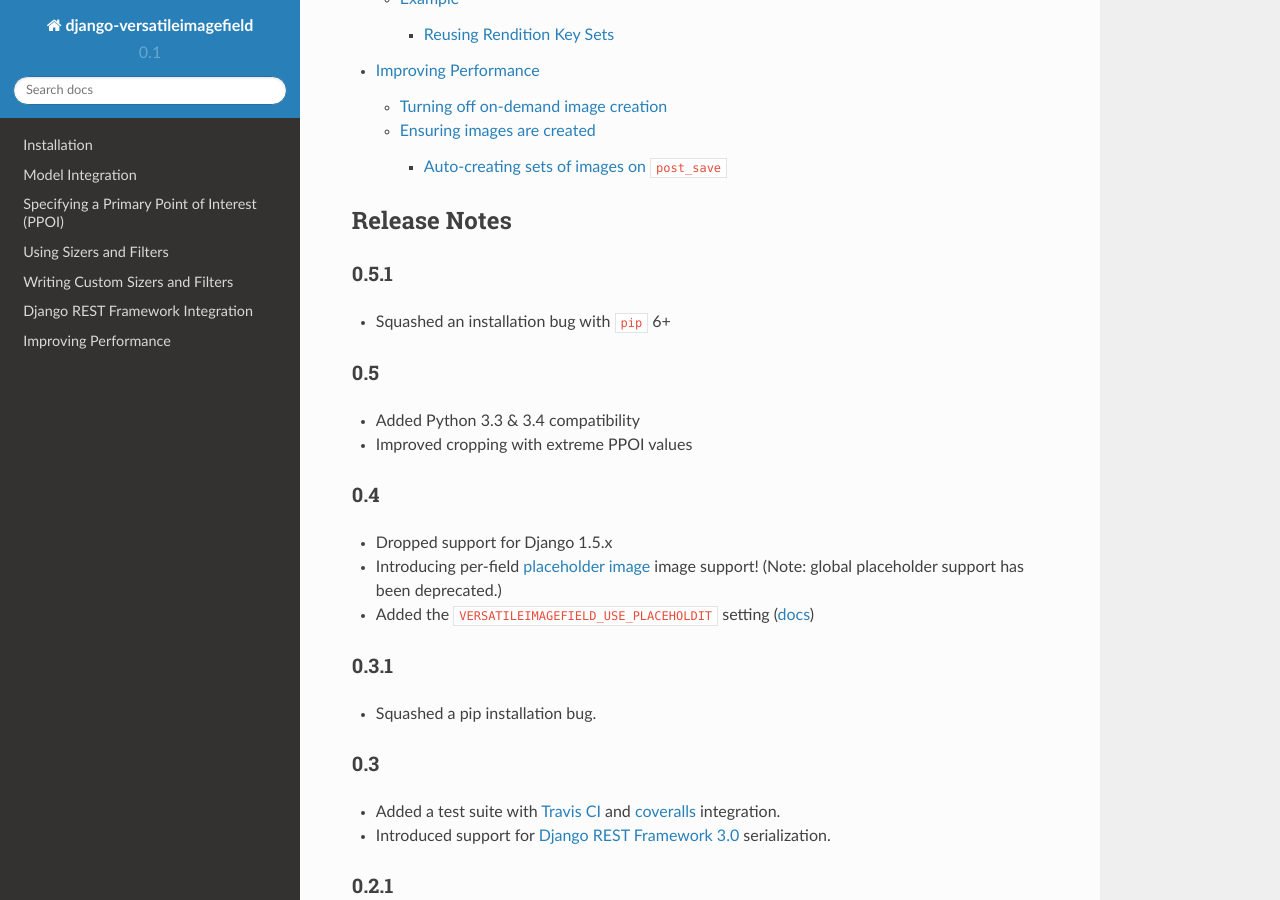
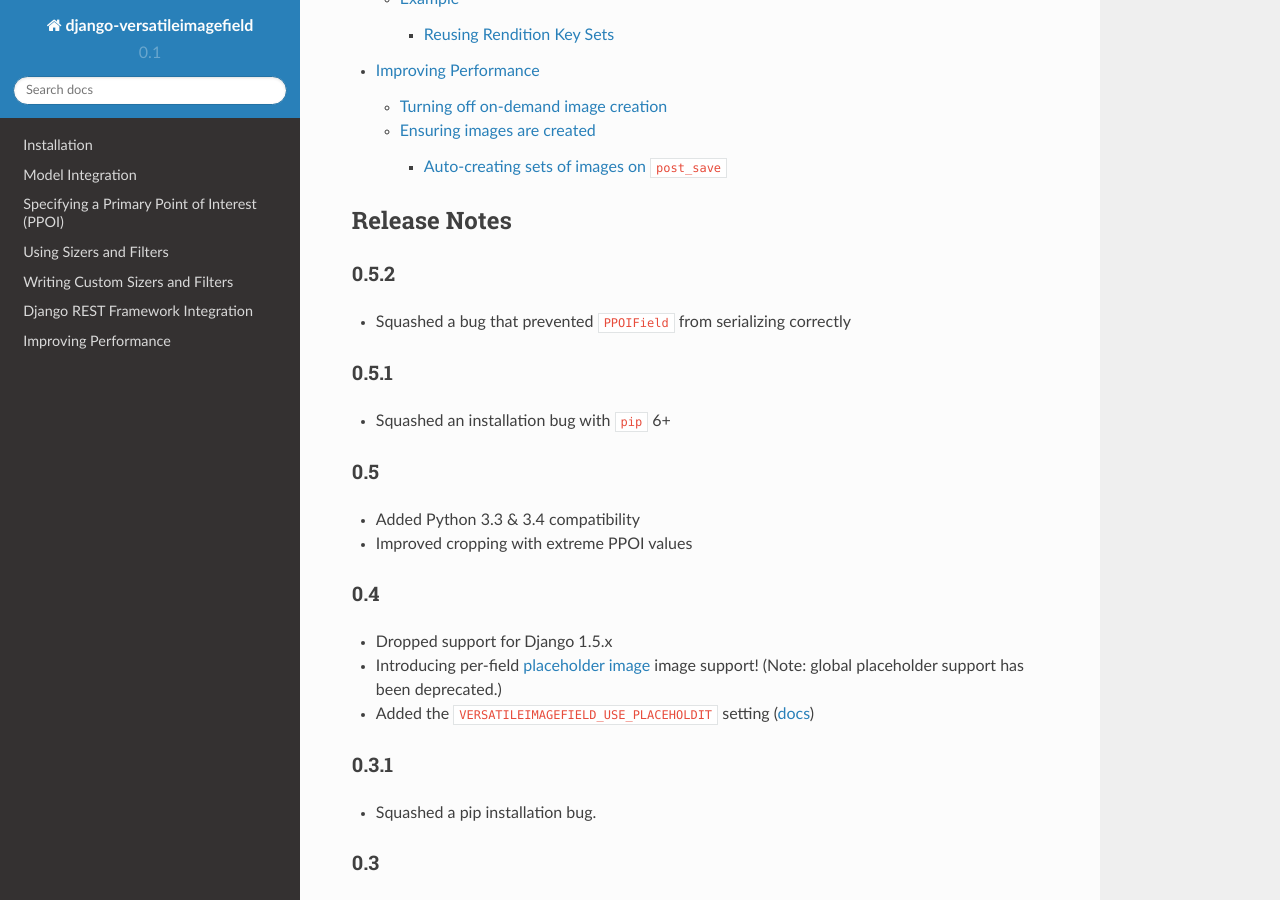
Before and after one commit to respondcreate/django-versatileimagefield, a Sphinx documentation site: the page built from docs/index.rst, in a window 1280 px wide and 900 px high, scrolled down 2489 px. Built offline with Sphinx 7.4.7 and the Read the Docs theme 2.0.0, drawn with Linux system fonts in a browser that asks for light colours.

Commit message:
Bumping to 0.5.2 in preparation for PyPI release

```diff
--- a/docs/index.rst
+++ b/docs/index.rst
@@ -78,6 +78,10 @@
 Release Notes
 =============
 
+0.5.2
+^^^^^
+- Squashed a bug that prevented ``PPOIField`` from serializing correctly
+
 0.5.1
 ^^^^^
 - Squashed an installation bug with ``pip`` 6+
--- a/setup.py
+++ b/setup.py
@@ -7,7 +7,7 @@
 setup(
     name='django-versatileimagefield',
     packages=find_packages(),
-    version='0.5.1',
+    version='0.5.2',
     author=u'Jonathan Ellenberger',
     author_email='jonathan_ellenberger@wgbh.org',
     url='http://github.com/WGBH/django-versatileimagefield/',
```
